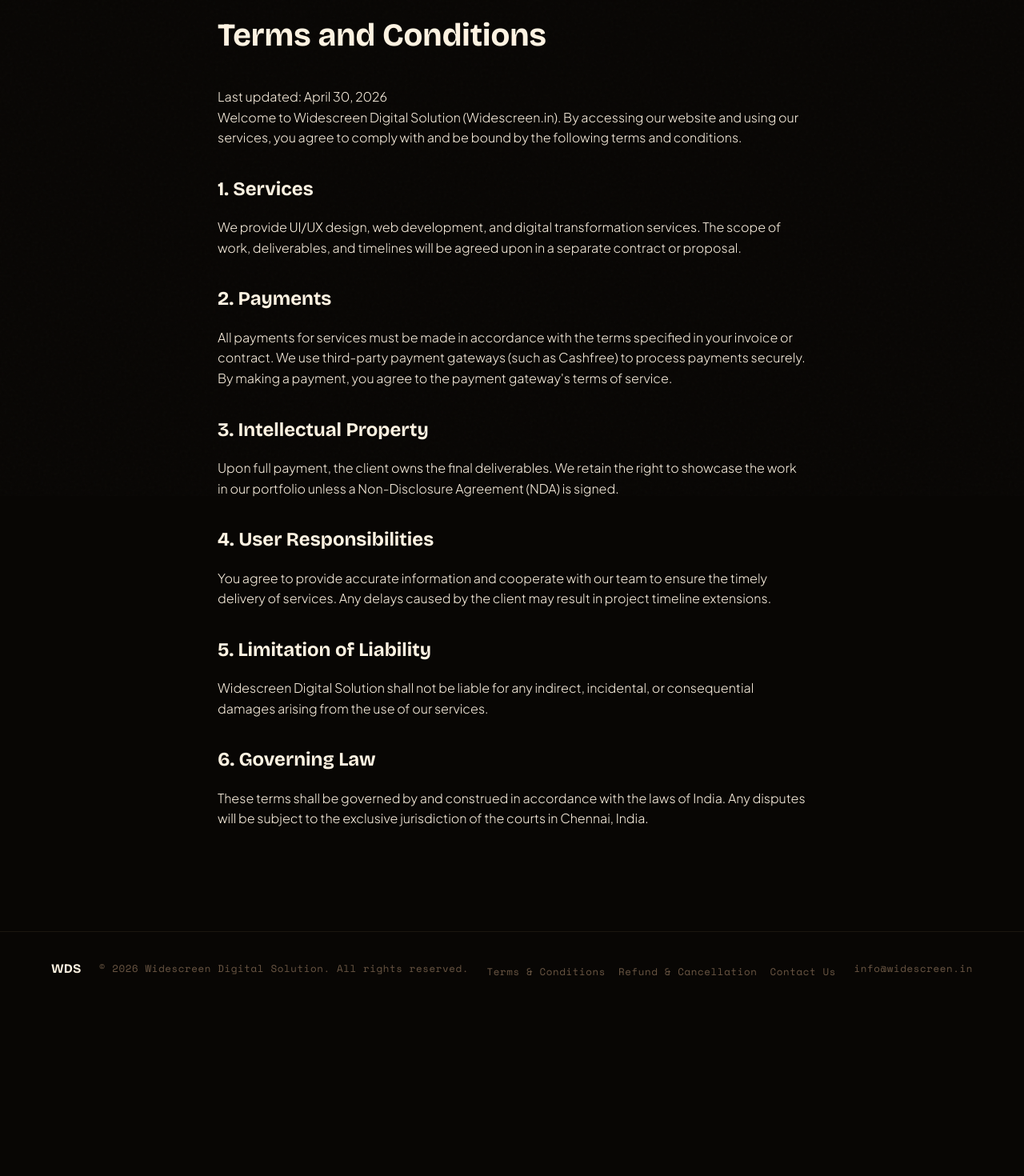
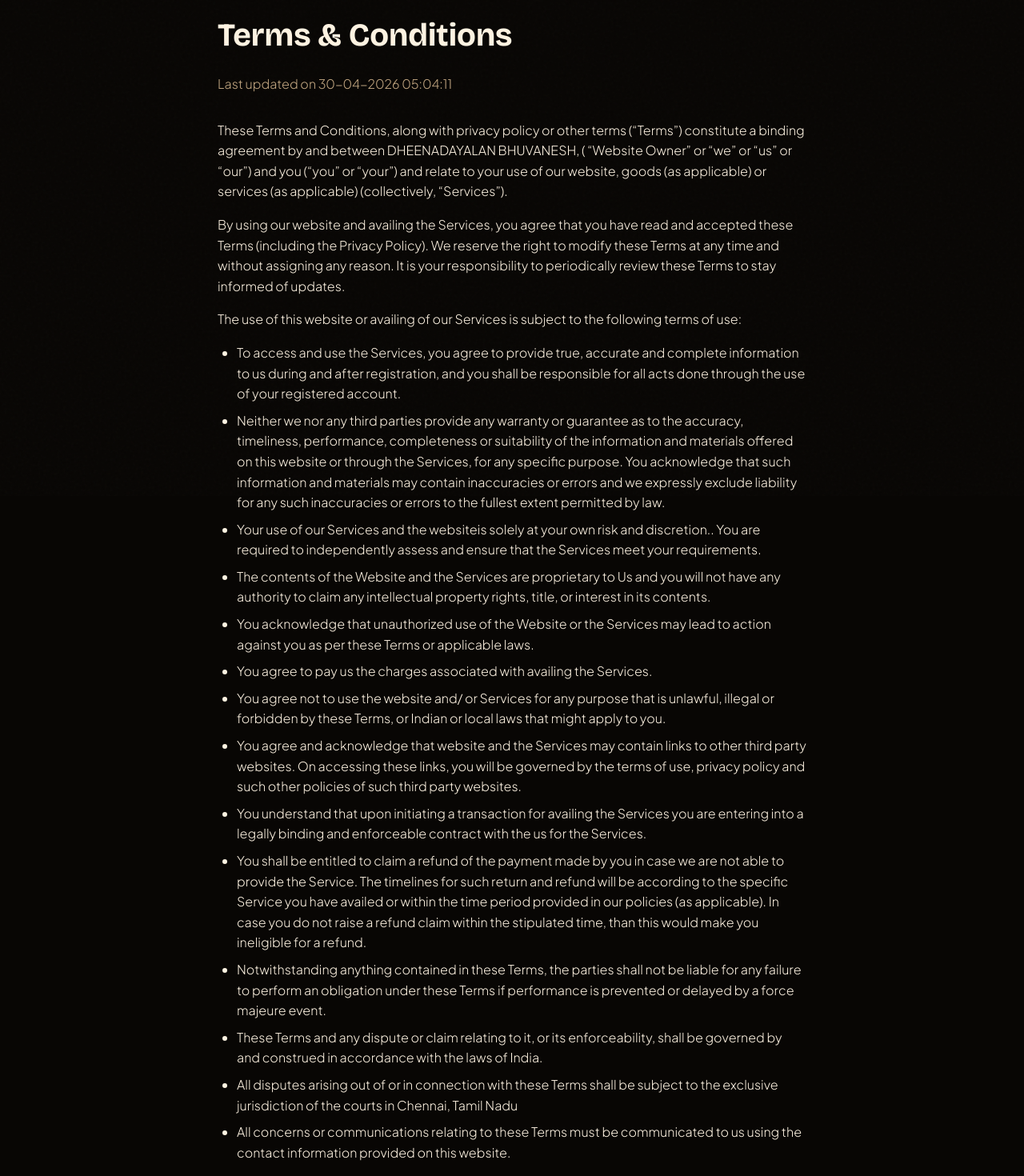
Before and after one commit to bhuvanesh1998/wds-next, a Next.js app: page /terms-and-conditions in a window 1280 px wide. Shown: the part 180-1650 px from the top of the page at 80% size. Before the commit the page ends 1437 px from the top, so only its background shows below. Built offline with nearby package versions, Linux system fonts and the light colour scheme.

Commit message:
Update legal pages content with exact text provided

```diff
--- a/app/terms-and-conditions/page.tsx
+++ b/app/terms-and-conditions/page.tsx
@@ -8,27 +8,28 @@ export default function TermsAndConditions() {
       <Cursor />
       <TopNav />
       <main style={{ padding: '8rem 2rem', maxWidth: '800px', margin: '0 auto', fontFamily: 'var(--ff-sans)', lineHeight: 1.6 }}>
-        <h1 style={{ fontFamily: 'var(--ff-display)', fontSize: '2.5rem', marginBottom: '2rem' }}>Terms and Conditions</h1>
-        <p>Last updated: April 30, 2026</p>
-        <p>Welcome to Widescreen Digital Solution (Widescreen.in). By accessing our website and using our services, you agree to comply with and be bound by the following terms and conditions.</p>
+        <h1 style={{ fontFamily: 'var(--ff-display)', fontSize: '2.5rem', marginBottom: '1rem' }}>Terms &amp; Conditions</h1>
+        <p style={{ color: 'var(--text-muted)', marginBottom: '2rem' }}>Last updated on 30-04-2026 05:04:11</p>
 
-        <h2 style={{ marginTop: '2rem', marginBottom: '1rem', fontFamily: 'var(--ff-display)' }}>1. Services</h2>
-        <p>We provide UI/UX design, web development, and digital transformation services. The scope of work, deliverables, and timelines will be agreed upon in a separate contract or proposal.</p>
-
-        <h2 style={{ marginTop: '2rem', marginBottom: '1rem', fontFamily: 'var(--ff-display)' }}>2. Payments</h2>
-        <p>All payments for services must be made in accordance with the terms specified in your invoice or contract. We use third-party payment gateways (such as Cashfree) to process payments securely. By making a payment, you agree to the payment gateway's terms of service.</p>
-
-        <h2 style={{ marginTop: '2rem', marginBottom: '1rem', fontFamily: 'var(--ff-display)' }}>3. Intellectual Property</h2>
-        <p>Upon full payment, the client owns the final deliverables. We retain the right to showcase the work in our portfolio unless a Non-Disclosure Agreement (NDA) is signed.</p>
-
-        <h2 style={{ marginTop: '2rem', marginBottom: '1rem', fontFamily: 'var(--ff-display)' }}>4. User Responsibilities</h2>
-        <p>You agree to provide accurate information and cooperate with our team to ensure the timely delivery of services. Any delays caused by the client may result in project timeline extensions.</p>
-
-        <h2 style={{ marginTop: '2rem', marginBottom: '1rem', fontFamily: 'var(--ff-display)' }}>5. Limitation of Liability</h2>
-        <p>Widescreen Digital Solution shall not be liable for any indirect, incidental, or consequential damages arising from the use of our services.</p>
-
-        <h2 style={{ marginTop: '2rem', marginBottom: '1rem', fontFamily: 'var(--ff-display)' }}>6. Governing Law</h2>
-        <p>These terms shall be governed by and construed in accordance with the laws of India. Any disputes will be subject to the exclusive jurisdiction of the courts in Chennai, India.</p>
+        <p style={{ marginBottom: '1rem' }}>These Terms and Conditions, along with privacy policy or other terms (“Terms”) constitute a binding agreement by and between DHEENADAYALAN BHUVANESH, ( “Website Owner” or “we” or “us” or “our”) and you (“you” or “your”) and relate to your use of our website, goods (as applicable) or services (as applicable) (collectively, “Services”).</p>
+        <p style={{ marginBottom: '1rem' }}>By using our website and availing the Services, you agree that you have read and accepted these Terms (including the Privacy Policy). We reserve the right to modify these Terms at any time and without assigning any reason. It is your responsibility to periodically review these Terms to stay informed of updates.</p>
+        <p style={{ marginBottom: '1rem' }}>The use of this website or availing of our Services is subject to the following terms of use:</p>
+        <ul style={{ paddingLeft: '1.5rem', marginBottom: '1rem', display: 'flex', flexDirection: 'column', gap: '0.5rem' }}>
+          <li>To access and use the Services, you agree to provide true, accurate and complete information to us during and after registration, and you shall be responsible for all acts done through the use of your registered account.</li>
+          <li>Neither we nor any third parties provide any warranty or guarantee as to the accuracy, timeliness, performance, completeness or suitability of the information and materials offered on this website or through the Services, for any specific purpose. You acknowledge that such information and materials may contain inaccuracies or errors and we expressly exclude liability for any such inaccuracies or errors to the fullest extent permitted by law.</li>
+          <li>Your use of our Services and the websiteis solely at your own risk and discretion.. You are required to independently assess and ensure that the Services meet your requirements.</li>
+          <li>The contents of the Website and the Services are proprietary to Us and you will not have any authority to claim any intellectual property rights, title, or interest in its contents.</li>
+          <li>You acknowledge that unauthorized use of the Website or the Services may lead to action against you as per these Terms or applicable laws.</li>
+          <li>You agree to pay us the charges associated with availing the Services.</li>
+          <li>You agree not to use the website and/ or Services for any purpose that is unlawful, illegal or forbidden by these Terms, or Indian or local laws that might apply to you.</li>
+          <li>You agree and acknowledge that website and the Services may contain links to other third party websites. On accessing these links, you will be governed by the terms of use, privacy policy and such other policies of such third party websites.</li>
+          <li>You understand that upon initiating a transaction for availing the Services you are entering into a legally binding and enforceable contract with the us for the Services.</li>
+          <li>You shall be entitled to claim a refund of the payment made by you in case we are not able to provide the Service. The timelines for such return and refund will be according to the specific Service you have availed or within the time period provided in our policies (as applicable). In case you do not raise a refund claim within the stipulated time, than this would make you ineligible for a refund.</li>
+          <li>Notwithstanding anything contained in these Terms, the parties shall not be liable for any failure to perform an obligation under these Terms if performance is prevented or delayed by a force majeure event.</li>
+          <li>These Terms and any dispute or claim relating to it, or its enforceability, shall be governed by and construed in accordance with the laws of India.</li>
+          <li>All disputes arising out of or in connection with these Terms shall be subject to the exclusive jurisdiction of the courts in Chennai, Tamil Nadu</li>
+          <li>All concerns or communications relating to these Terms must be communicated to us using the contact information provided on this website.</li>
+        </ul>
       </main>
       <footer className="site-footer">
         <div style={{ fontFamily: 'var(--ff-display)', fontWeight: 700, fontSize: '1rem' }}>WDS</div>
```
Also changed, not shown: app/contact-us/page.tsx (+11 -9 lines), app/refund-and-cancellation/page.tsx (+8 -13 lines).
